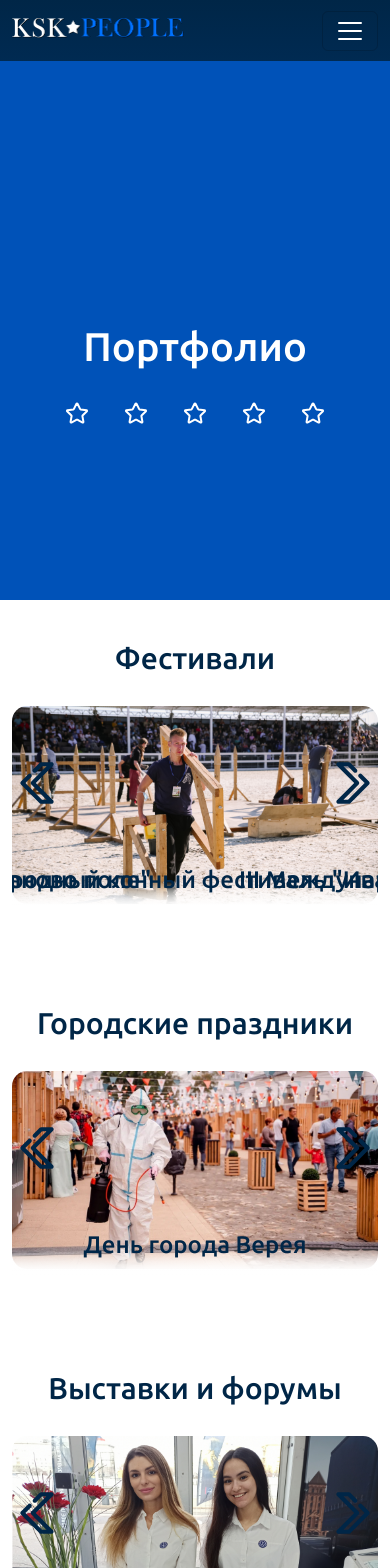
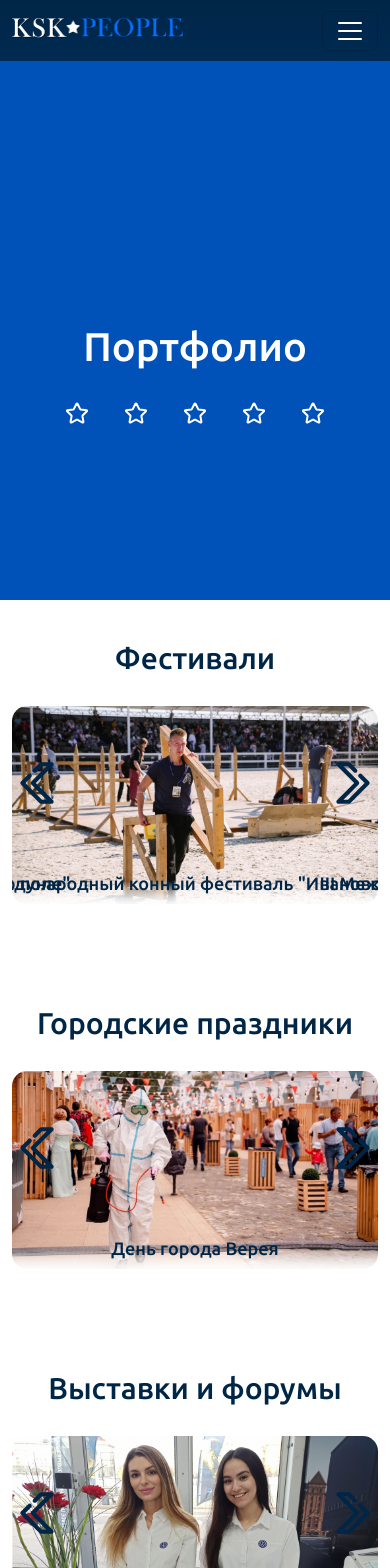
Before and after one commit to tayru/ksk-react, a React (Create React App) app: page /portfolio in a window 390 px wide. Shown: the top 1568 px of the page. Built offline with nearby package versions, Linux system fonts and the light colour scheme.

Commit message:
описания портфолио адаптив

```diff
--- a/src/adaptive.css
+++ b/src/adaptive.css
@@ -424,6 +424,9 @@ text-align: center;
 			margin-bottom: 20px;
 		}
 
+		.portfolio__item-title {
+			font-size: 18px;
+		}
 }
 /* ------------------------------------------------------------------------ */
 @media (max-width: 479px) {
--- a/src/index.css
+++ b/src/index.css
@@ -1261,7 +1261,6 @@ body {
   font-size: 24px;
 	margin-bottom: 15px;
   z-index: 1;
-
 }
 
 .portfolio__item-back {
```
